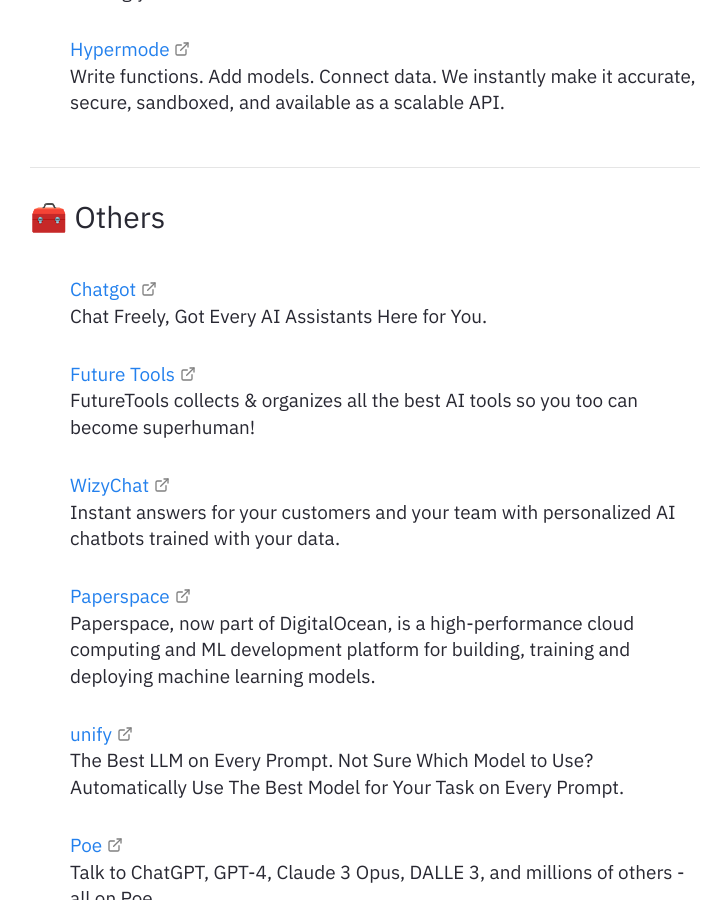
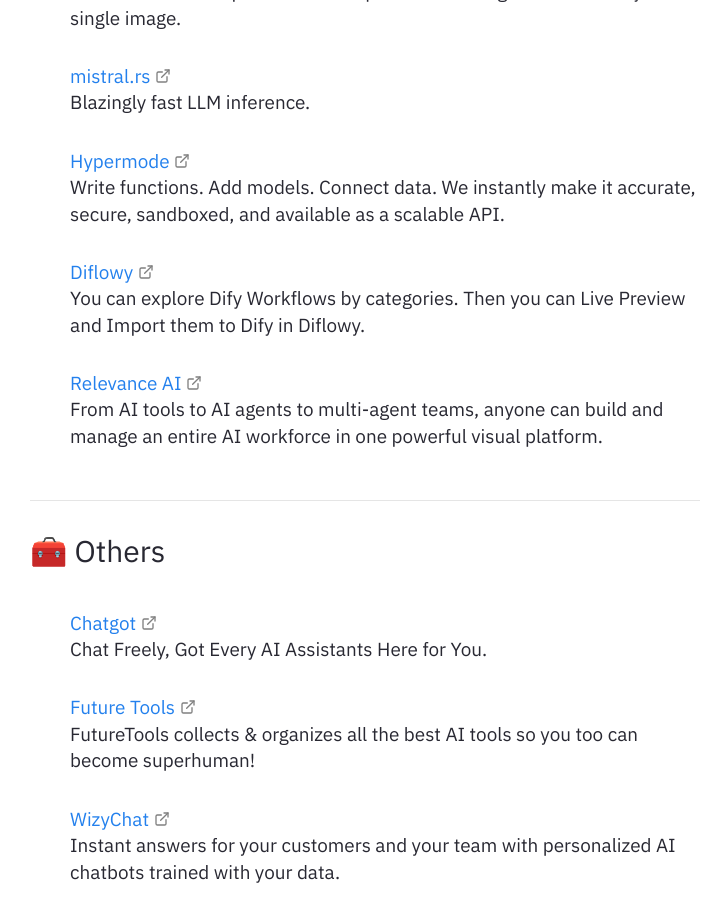
Before and after one commit to AI-Atlaas/ai-atlas-site, a Jekyll site: the page built from pages/index.md, in a window 1280 px wide and 900 px high, scrolled down 47421 px. Shown: the whole window, without its empty margins (275-1001 px from the left). Built offline with Jekyll 4.4.1, drawn with Linux system fonts in a browser that asks for light colours; some of the changed text lies outside the part shown.

Commit message:
Update README from AI-Atlas/AI-Atlas

```diff
--- a/pages/docs/list.md
+++ b/pages/docs/list.md
@@ -939,6 +939,9 @@
 - [WhisperKit](https://github.com/argmaxinc/WhisperKit)
    WhisperKit is a Swift package that integrates OpenAI's popular Whisper speech recognition model with Apple's CoreML framework for efficient, local inference on Apple devices.
 
+- [PetSpotR](https://github.com/gh-productivity-workshops/PetSpotR)
+   Demo application that showcases a modern, cloud-native application with Codespaces and Copilot.
+
 ---
 
 ### 📦 Models & LLMs
@@ -1171,6 +1174,12 @@
 - [Hypermode](https://hypermode.com/home)
    Write functions. Add models. Connect data. We instantly make it accurate, secure, sandboxed, and available as a scalable API.
 
+- [Diflowy](https://diflowy.greenerai.top)
+   You can explore Dify Workflows by categories. Then you can Live Preview and Import them to Dify in Diflowy.
+
+- [Relevance AI](https://relevanceai.com)
+   From AI tools to AI agents to multi-agent teams, anyone can build and manage an entire AI workforce in one powerful visual platform.
+
 ---
 
 ### 🧰 Others
```
